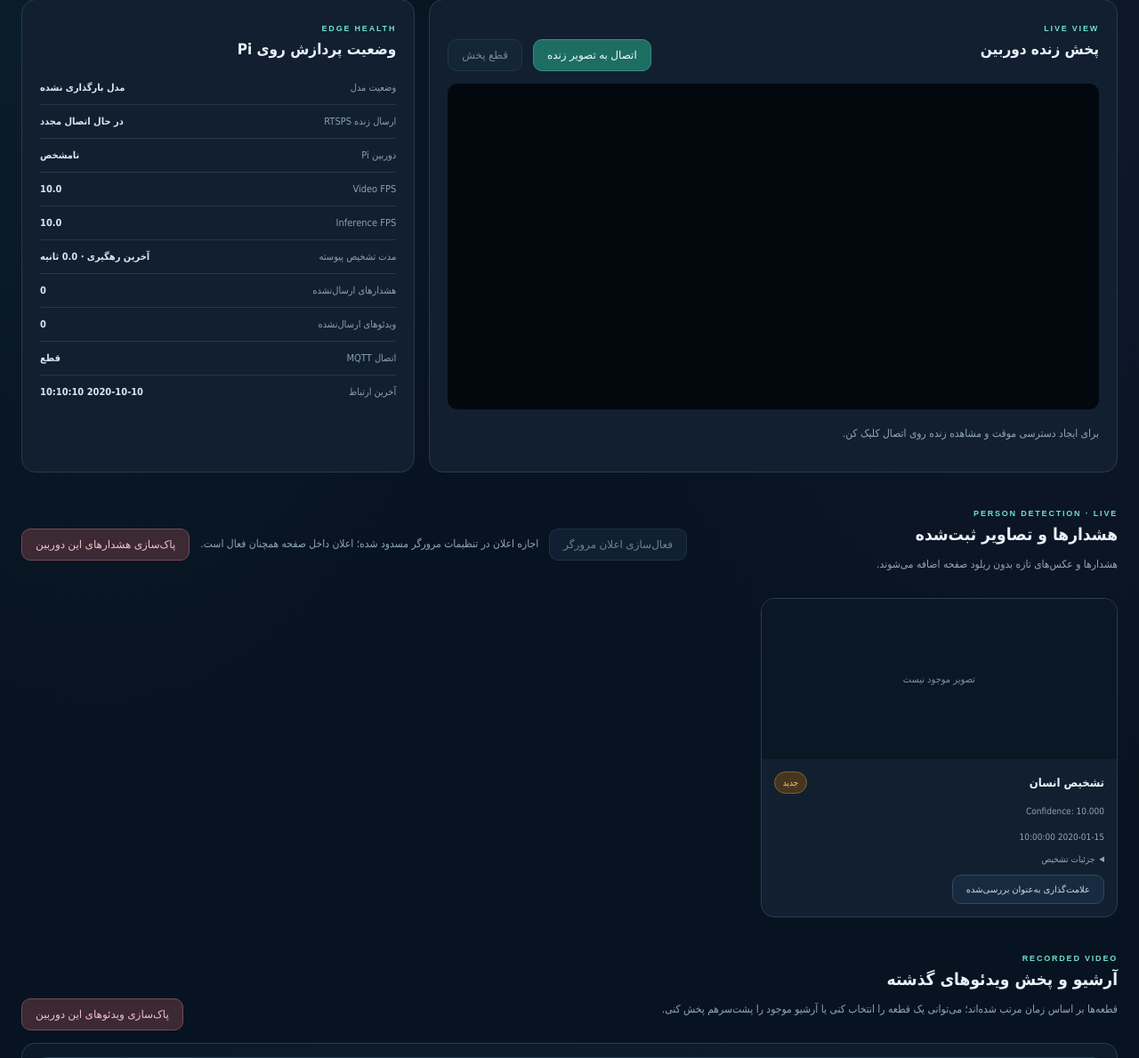
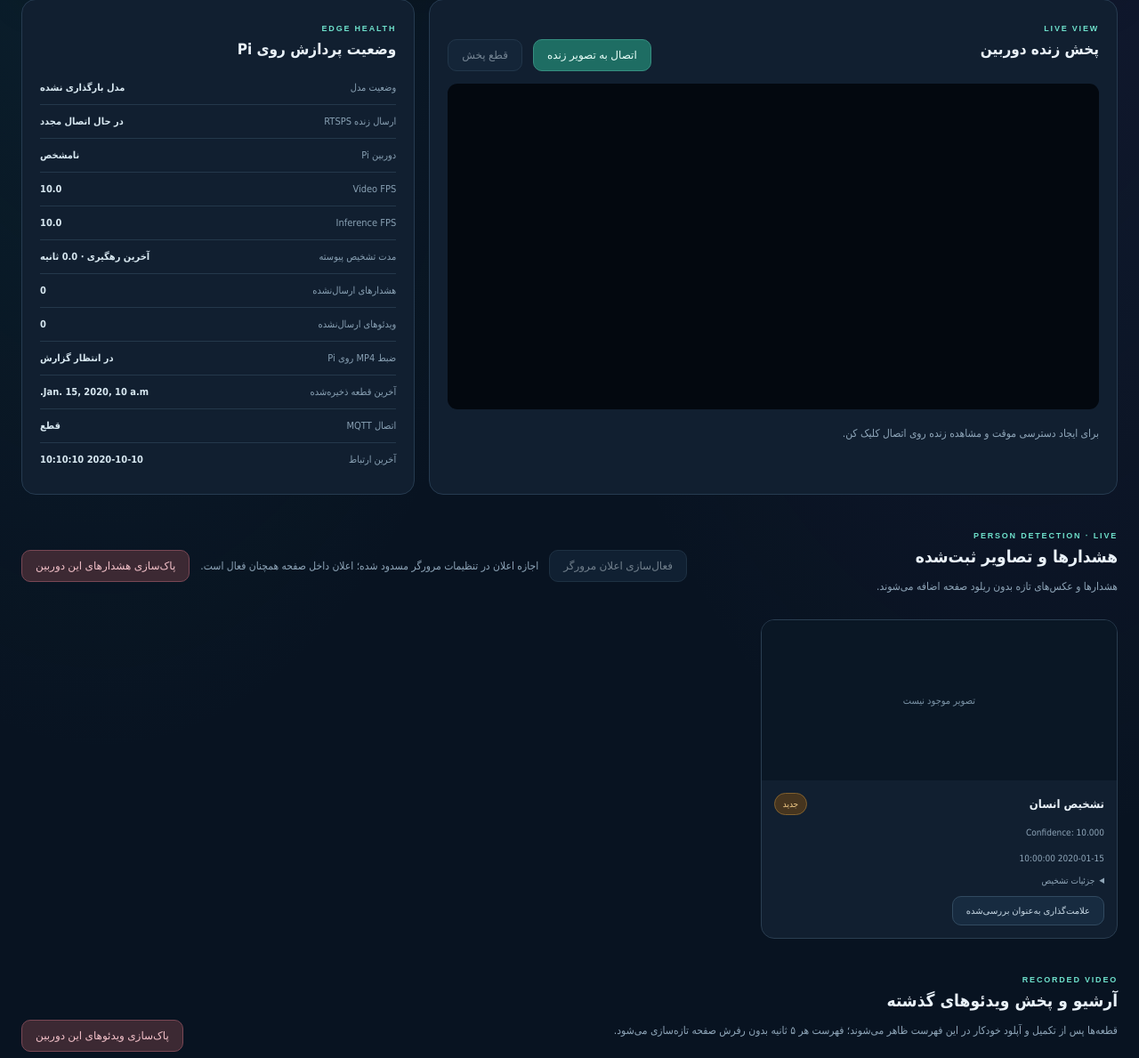
Before and after one commit to nima-salamat/mqtt-iot-edge-cloud, a Django app: template dashboard/templates/dashboard/device_detail.html in a window 1280 px wide. Shown: the part 303-1492 px from the top of the page at 89% size. Run offline with Django 5.2, Linux system fonts and the light colour scheme; tables that the repository leaves empty hold one stand-in row (values such as "Sample post"); the template is opened without the code that fills it: values that come from a table or form of the project are taken from there, most other values are stand-ins (such as "Sample title", 1, 10 or a date in 2020); data that the repository does not hold is empty; grey boxes are pictures that could not be loaded.

Commit message:
Refresh the video archive and show recording diagnostics

```diff
--- a/dashboard/templates/dashboard/device_detail.html
+++ b/dashboard/templates/dashboard/device_detail.html
@@ -32,6 +32,8 @@
       <div><span>مدت تشخیص پیوسته</span><b id="tracking-duration">{% if device.current_state.tracking_active %}در حال تشخیص · {{ device.current_state.tracking_seconds|default:0|floatformat:1 }} ثانیه{% else %}آخرین رهگیری · {{ device.current_state.tracking_seconds|default:0|floatformat:1 }} ثانیه{% endif %}</b></div>
       <div><span>هشدارهای ارسال‌نشده</span><b>{{ device.current_state.pending_alerts|default:0 }}</b></div>
       <div><span>ویدئوهای ارسال‌نشده</span><b>{{ device.current_state.pending_video_segments|default:0 }}</b></div>
+      <div><span>ضبط MP4 روی Pi</span><b id="recording-state">{% if device.current_state.recording_enabled == True %}فعال{% elif device.current_state.recording_enabled == False %}متوقف{% else %}در انتظار گزارش{% endif %}</b></div>
+      <div><span>آخرین قطعه ذخیره‌شده</span><b id="last-video-upload">{{ device.current_state.last_video_upload_at|default:"—" }}</b></div>
       <div><span>اتصال MQTT</span><b>{% if device.current_state.mqtt_connected %}متصل{% else %}قطع{% endif %}</b></div>
       <div><span>آخرین ارتباط</span><b>{{ device.last_seen|date:"Y-m-d H:i:s"|default:"—" }}</b></div>
     </div>
@@ -73,21 +75,23 @@
 
 <section class="section">
   <div class="section-heading">
-    <div><span class="eyebrow">RECORDED VIDEO</span><h2>آرشیو و پخش ویدئوهای گذشته</h2><p class="muted">قطعه‌ها بر اساس زمان مرتب شده‌اند؛ می‌توانی یک قطعه را انتخاب کنی یا آرشیو موجود را پشت‌سرهم پخش کنی.</p></div>
+    <div><span class="eyebrow">RECORDED VIDEO</span><h2>آرشیو و پخش ویدئوهای گذشته</h2><p class="muted">قطعه‌ها پس از تکمیل و آپلود خودکار در این فهرست ظاهر می‌شوند؛ فهرست هر ۵ ثانیه بدون رفرش صفحه تازه‌سازی می‌شود.</p></div>
     <button class="btn danger" type="button" data-cleanup-kind="videos" data-device-id="{{ device.device_id }}" data-cleanup-url="{% url 'dashboard:cleanup-data' %}">پاک‌سازی ویدئوهای این دوربین</button>
   </div>
-  <div class="video-history-panel">
+  <div class="video-history-panel" id="video-history-panel" data-videos-url="{% url 'dashboard:device-videos' device.device_id %}">
     <video id="recorded-video-player" controls playsinline preload="metadata"></video>
     <div class="video-history-controls">
       <button class="btn primary" id="play-video-history" type="button" {% if not segments %}disabled{% endif %}>پخش پشت‌سرهم آرشیو</button>
       <button class="btn secondary" id="previous-video-segment" type="button" disabled>قطعه قبلی</button>
       <button class="btn secondary" id="next-video-segment" type="button" disabled>قطعه بعدی</button>
       <span id="recorded-video-label" class="muted" aria-live="polite">یک قطعه ویدئو انتخاب کن.</span>
+      <span id="video-history-status" class="muted" aria-live="polite">در انتظار همگام‌سازی آرشیو…</span>
     </div>
     <div class="video-segment-list" id="video-segment-list">
       {% for segment in segments %}
         <button class="video-segment-option" type="button"
           data-video-url="{% url 'dashboard:segment-file' segment.pk %}"
+          data-segment-id="{{ segment.pk }}"
           data-started-at="{{ segment.started_at|date:'c' }}"
           data-duration="{{ segment.duration_seconds }}"
           data-label="{{ segment.started_at|date:'Y-m-d H:i:s' }}">
@@ -95,7 +99,7 @@
           <small>{{ segment.duration_seconds }} ثانیه · {{ segment.size_bytes|filesizeformat }}</small>
         </button>
       {% empty %}
-        <div class="empty-card">هنوز قطعه‌ای از دوربین روی سرور ذخیره نشده است.</div>
+        <div class="empty-card" data-video-empty>در حال بررسی وضعیت ضبط و آرشیو دوربین…</div>
       {% endfor %}
     </div>
   </div>
@@ -281,5 +285,5 @@
   }));
 })();
 </script>
-<script src="{% static 'dashboard/video_history.js' %}" defer></script>
+<script src="{% static 'dashboard/video_history.js' %}?v=20261124-live-archive-1" defer></script>
 {% endblock %}
```
